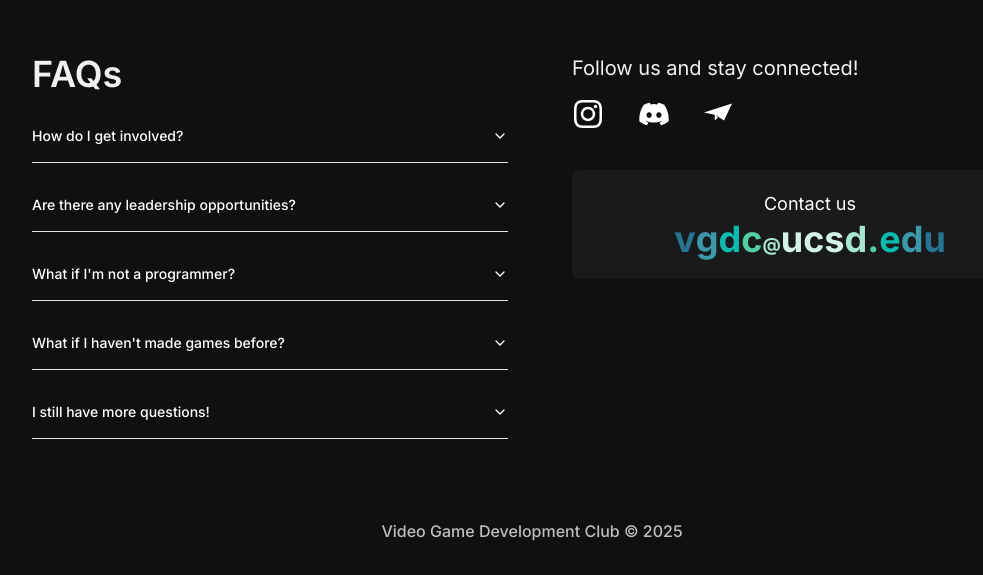
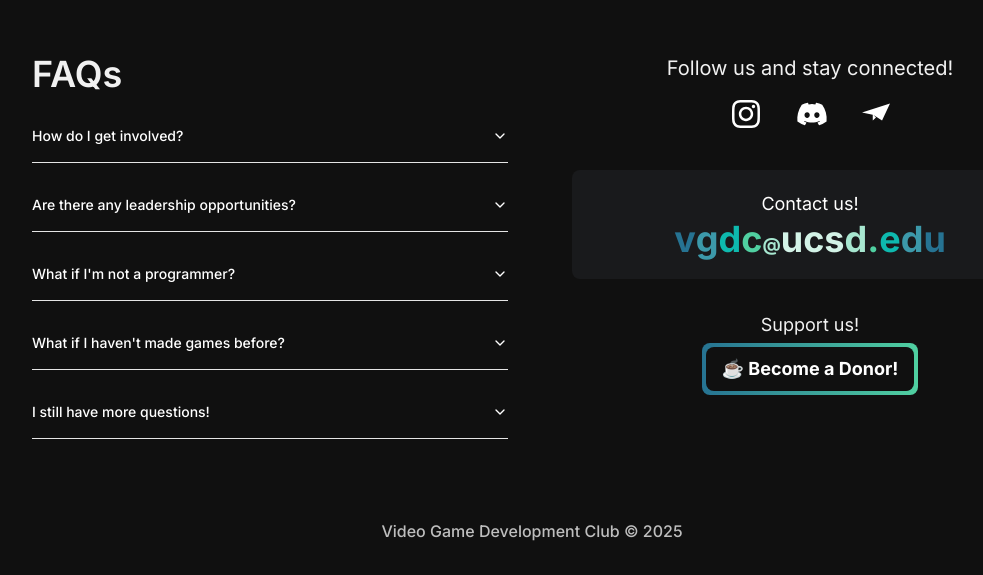
Before and after one commit to vgdc-ucsd/VGDC-Website, a Next.js app: page /officers/2023-2024 in a window 1280 px wide. Shown: the part 2402-2977 px from the top of the page, without its empty margins (108-1091 px from the left). Built offline with nearby package versions, Linux system fonts and the light colour scheme.

Commit message:
donateee (#104)
Co-authored-by: Eatyboy <eatyboy32@gmail.com>

```diff
--- a/components/global/Footer.tsx
+++ b/components/global/Footer.tsx
@@ -106,7 +106,7 @@ export default function Footer() {
           {/*<SocialLinks />*/}
           <Socials variant="footer" />
           <div className="mt-10 box-border rounded-lg bg-background-grey/50 p-5">
-            <div className="text-center text-lg text-white">Contact us</div>
+            <div className="text-center text-lg text-white">Contact us!</div>
             <div className="mx-auto w-fit text-center">
               <a
                 href={`mailto:vgdc@ucsd.edu`}
@@ -127,6 +127,19 @@ export default function Footer() {
                   <span className="text-g-color">d</span>
                   <span className="text-v-color">u</span>
                 </RippleText>
+              </a>
+            </div>
+          </div>
+          <div className="my-8 flex flex-col items-center gap-1 text-center text-lg text-text-white ">
+            Support us!
+            <div className="hover:animate-gradient rounded-lg bg-gradient-to-r from-[#267392] via-[#0eb9ae] via-[#0eb9ae] via-[#3c99aa] via-[#3c99aa] via-[#50d0a1] to-[#267392] bg-[length:200%_100%] p-1 text-lg transition-all hover:scale-105 hover:shadow-[0_0_20px_rgba(14,185,174,0.2)]">
+              {" "}
+              <a
+                href="https://ko-fi.com/vgdcatucsd"
+                target="_blank"
+                className="block rounded-lg bg-footer-grey px-4 py-2 font-bold text-white"
+              >
+                ☕ Become a Donor!
               </a>
             </div>
           </div>
--- a/components/ui/socials.tsx
+++ b/components/ui/socials.tsx
@@ -32,10 +32,10 @@ const socialLinks = [
 export default function Socials({ variant = "hero", className = "" }: SocialsProps) {
   return (
     <div className={`${className}`}>
-      <h4 className='text-xl text-text-white'>
+      <h4 className='text-xl text-text-white text-center'>
         Follow us and stay connected!
       </h4>
-      <div className={`mt-4 flex w-40 flex-row justify-between mx-auto ${variant === 'footer' ? 'lg:mx-0' : ''}`}>
+      <div className={`mt-4 flex w-40 flex-row justify-between mx-auto ${variant === 'footer' ? '' : ''}`}>
         {socialLinks.map((social, index) => (
           <a
             key={index}
--- a/tailwind.config.ts
+++ b/tailwind.config.ts
@@ -69,9 +69,9 @@ const config = {
         },
       },
       borderRadius: {
-        lg: "var(--radius)",
-        md: "calc(var(--radius) - 2px)",
-        sm: "calc(var(--radius) - 4px)",
+        lg: 'var(--radius)',
+        md: 'calc(var(--radius) - 2px)',
+        sm: 'calc(var(--radius) - 4px)',
       },
       keyframes: {
         "accordion-down": {
@@ -82,10 +82,19 @@ const config = {
           from: { height: "var(--radix-accordion-content-height)" },
           to: { height: "0" },
         },
+        gradient: {
+          "0%": {
+            "background-position": "200% 50%",
+          },
+          "100%": {
+            "background-position": "0% 50%",
+          },
+        },
       },
       animation: {
         "accordion-down": "accordion-down 0.2s ease-out",
         "accordion-up": "accordion-up 0.2s ease-out",
+        gradient: "gradient 3s linear infinite",
       },
       fontFamily: {
         inter: ["var(--font-inter)"],
```
